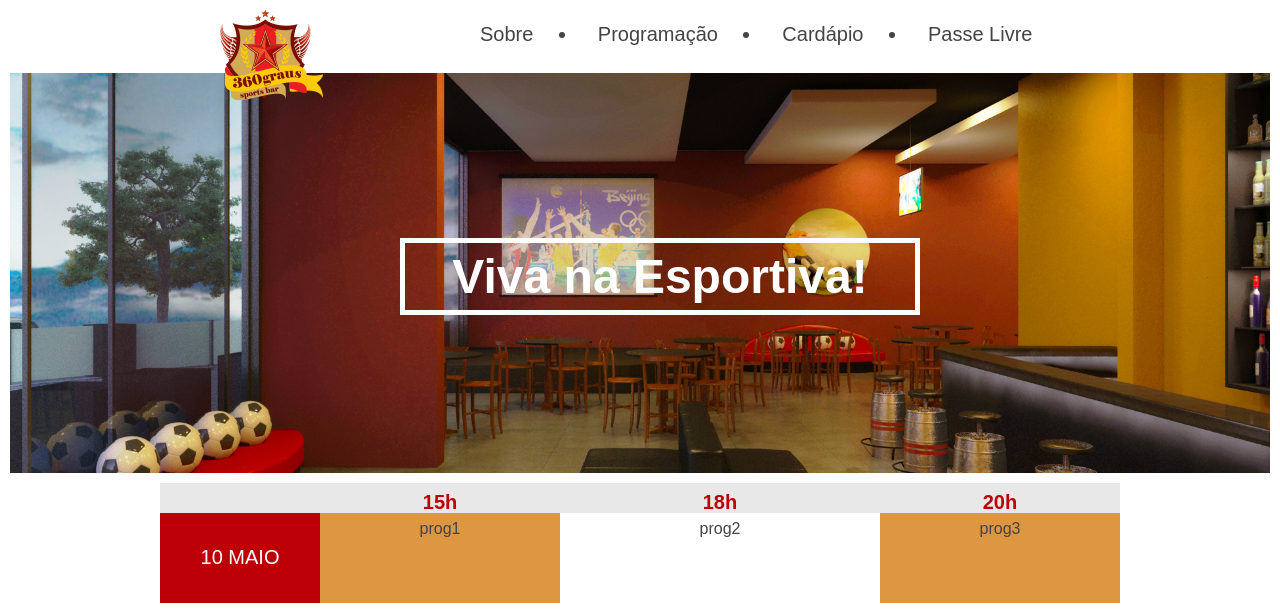
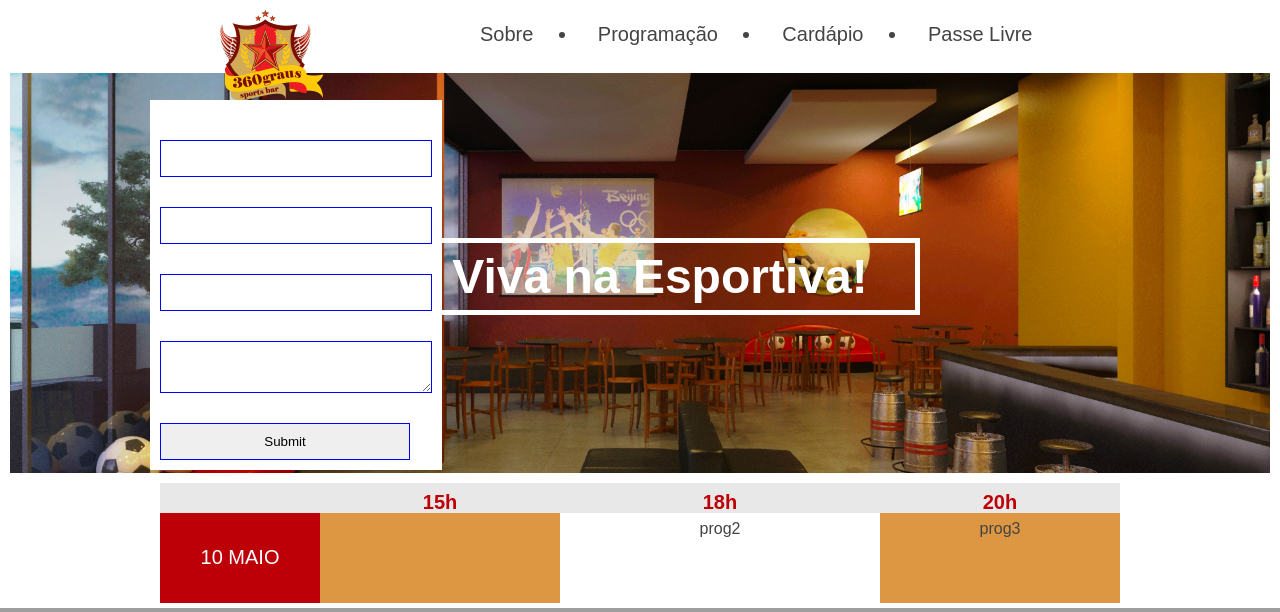
Before and after one commit to burbes/360sportsbar, a PHP site: page / in a window 1280 px wide. Shown: the top 612 px of the page. Run offline with PHP 8.4, Linux system fonts and the light colour scheme; some libraries are stand-ins or nearby versions; grey boxes are pictures that could not be loaded.

Commit message:
form contato em dev

```diff
--- /dev/null
+++ b/Front/assets/js/mapa.js
@@ -0,0 +1,107 @@
+var map;
+var idInfoBoxAberto;
+var infoBox = [];
+var markers = [];
+
+function initialize() {
+	var latlng = new google.maps.LatLng(-18.8800397, -47.05878999999999);
+
+    var styles = [
+		{
+			featureType: 'road.highway',
+			elementType: 'all',
+			stylers: [
+				{ hue: '#fa8273' },
+				{ saturation: -7 },
+				{ lightness: 21 },
+				{ visibility: 'on' }
+			]
+		},{
+			featureType: 'road',
+			elementType: 'all',
+			stylers: [
+				{ hue: '#fa8273' },
+				{ saturation: -7 },
+				{ lightness: 21 },
+				{ visibility: 'on' }
+			]
+		},{
+			featureType: 'landscape',
+			elementType: 'all',
+			stylers: [
+				{ hue: '#f8ebeb' },
+				{ saturation: 29 },
+				{ lightness: 52 },
+				{ visibility: 'on' }
+			]
+		}
+	];
+
+    var options = {
+    	mapTypeControlOptions: {
+			mapTypeIds: [ 'Styled']
+		},
+        center: new google.maps.LatLng(-20.823032756039623, -49.41631380000001),
+		zoom: 14,
+        mapTypeId: google.maps.MapTypeId.ROADMAP,
+        mapTypeId: 'Styled'
+    };
+
+    var div = document.getElementById('mapa');
+var map = new google.maps.Map(div, options);
+var styledMapType = new google.maps.StyledMapType(styles, { name: 'Styled' });
+map.mapTypes.set('Styled', styledMapType);
+}
+
+initialize();
+
+function abrirInfoBox(id, marker) {
+	if (typeof(idInfoBoxAberto) == 'number' && typeof(infoBox[idInfoBoxAberto]) == 'object') {
+		infoBox[idInfoBoxAberto].close();
+	}
+
+	infoBox[id].open(map, marker);
+	idInfoBoxAberto = id;
+}
+
+function carregarPontos() {
+
+	$.getJSON('js/pontos.json', function(pontos) {
+
+		var latlngbounds = new google.maps.LatLngBounds();
+
+		$.each(pontos, function(index, ponto) {
+
+			var marker = new google.maps.Marker({
+				position: new google.maps.LatLng(ponto.Latitude, ponto.Longitude),
+				title: "Meu ponto personalizado! :-D",
+				icon: 'img/marcador.png'
+			});
+
+			var myOptions = {
+				content: "<p>" + ponto.Descricao + "</p>",
+				pixelOffset: new google.maps.Size(-150, 0)
+        	};
+
+			infoBox[ponto.Id] = new InfoBox(myOptions);
+			infoBox[ponto.Id].marker = marker;
+
+			infoBox[ponto.Id].listener = google.maps.event.addListener(marker, 'click', function (e) {
+				abrirInfoBox(ponto.Id, marker);
+			});
+
+			markers.push(marker);
+
+			latlngbounds.extend(marker.position);
+
+		});
+
+		var markerCluster = new MarkerClusterer(map, markers);
+
+		map.fitBounds(latlngbounds);
+
+	});
+
+}
+
+carregarPontos();
--- /dev/null
+++ b/Front/assets/min/jquery.suiting.min.js
@@ -0,0 +1 @@
+var isMac=navigator.platform.toUpperCase().indexOf("MAC")>=0;$("body").addClass(isMac?"mac":"windows");var isChrome=!!window.chrome&&!!window.chrome.webstore;isChrome&&$("body").addClass("chrome");var isFF=!!navigator.userAgent.match(/firefox/i);isFF&&$("body").addClass("firefox");var ieVersion=function(){return null!=new RegExp("MSIE ([0-9]{1,}[.0-9]{0,})").exec(navigator.userAgent)?parseFloat(RegExp.$1):!1}();ieVersion&&$("body").addClass("ie");var isIE8=document.all&&document.querySelector&&!document.addEventListener;isIE8&&$("body").addClass("ie8");var isIE9=document.all&&document.addEventListener&&!window.atob;isIE9&&$("body").addClass("ie9");var isIE10=eval("/*@cc_on!@*/false")&&10===document.documentMode;isIE10&&$("body").addClass("ie10");var isIE11="-ms-scroll-limit"in document.documentElement.style&&"-ms-ime-align"in document.documentElement.style;isIE11&&($("body").hasClass("ie")||$("body").addClass("ie"),$("body").hasClass("ie10")||$("body").addClass("ie11"));var isOpera=!!window.opera||/opera|opr/i.test(navigator.userAgent);isOpera&&$("body").addClass("opera");var isSafari=/constructor/i.test(window.HTMLElement);isSafari&&$("body").addClass("safari");
--- a/Front/index.php
+++ b/Front/index.php
@@ -130,21 +130,7 @@
 
                 </div><!-- .l-header-top -->
 
-                <!--                <div class="l-header-center">
-                                    header center A
-                                    <div class="l-container cf">
-                                        conteiner
-                                    </div> .l-container.cf
-                                    header center B
-                                </div> .l-header-center -->
 
-                <!--                <div class="l-header-bottom">
-                                    header bottom A
-                                    <div class="l-container cf">
-                                        container
-                                    </div> .l-container.cf
-                                    header bottom B
-                                </div> .l-header-bottom -->
 
             </header><!-- .l-header -->
 
@@ -185,7 +171,9 @@
                                 <div class="l-col12 prog-main-dia">
 
                                     <div class="l-col2 side-dia"><p>10 MAIO</p></div>
-                                    <div class="l-col3 dia01-programacao01">prog1</div>
+                                    <div class="l-col3 dia01-programacao01">
+
+                                    </div>
                                     <div class="l-col4 dia01-programacao02">prog2</div>
                                     <div class="l-col3 dia01-programacao03">prog3</div>
 
@@ -197,34 +185,52 @@
                     </div>
                 </div>
             </section>
+<!-- Contato
+            ======================================================== -->
+            <style>
+                .map{
+                    position: relative;
+                }
+                .contact-form{
+                    position: absolute;
+                    top: 100px;
+                    left: 150px;
+                }
+                .form{
+                    background-color: #FFF;
+                    display: inline-block;
+                    padding: 10px;
+                }
+                .form input,.form textarea{
+                    display: block;
+                    margin-top: 30px;
+                    padding: 10px;
+                    width: 250px;
+                }
+            </style>
+            <section class="contact-map l-row">
+                <div class="map">
+                    <div id="mapa" style="height: 600px; width: 100%"></div>
+                    <div class="contact-form">
+                        <div class="form">
+                            <form action="#">
+                                <input type="text">
+                                <input type="text">
+                                <input type="text">
+                                <textarea name="" id=""></textarea>
+                                <input type="submit">
+                            </form>
+                        </div><!-- form  -->
+                    </div><!-- contact-form  -->
+                </div><!-- l-col12 map  -->
+            </section><!-- contact-map  -->
+        </div><!-- #site -->
 
-<!--            <section class="l-main">
-    main A
-    <div class="l-container cf">
-        container A
-        <div class="l-main-content">
-            main content A
-            <div class="l-row">
-                div row A
-                <article>
-                    <header><h1>Título</h1></header>
-                    <p>Conteúdo</p>
-                    <footer><p>Rodapé</p></footer>
-                </article>
-                div row B
-            </div> .l-row
-            main content B
-        </div> .l-main-content
 
-        divisao das div´s
-
-        <div class="l-main-sidebar">
-            main sidebar
-        </div> .l-main-sidebar
-        container B
-    </div> .l-container.cf
-    main Bs
-</section> .l-main -->
+        <!-- Maps API Javascript -->
+        <script src="http://maps.googleapis.com/maps/api/js?sensor=false"></script>
+        <!-- Arquivo de inicialização do mapa -->
+        <script src="assets/js/mapa.js"></script>
 
             <!-- footer
             ======================================================== -->
```
Also changed, not shown: Front/assets/min/jquery.mobile.min.js (added, +1 -0 lines).
